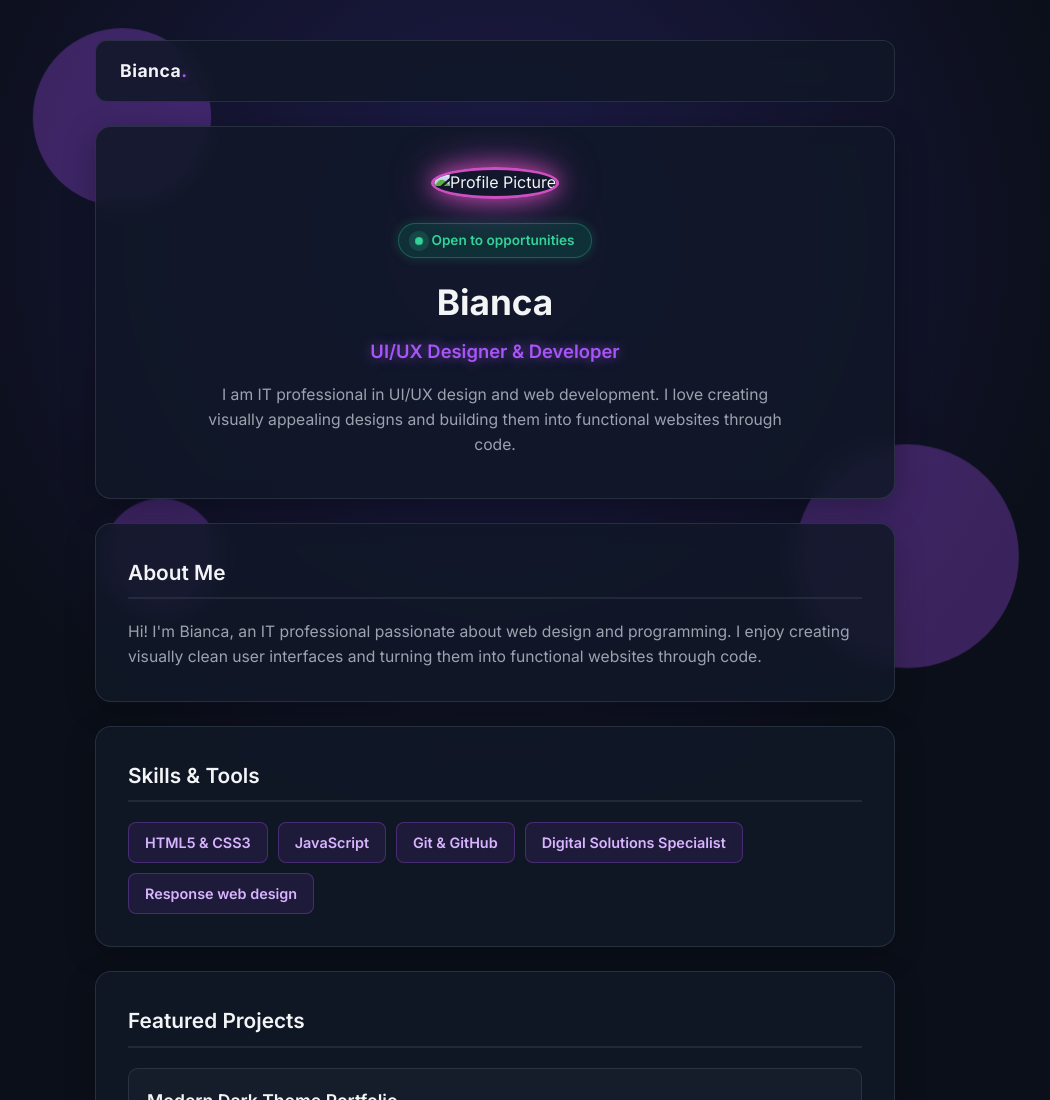
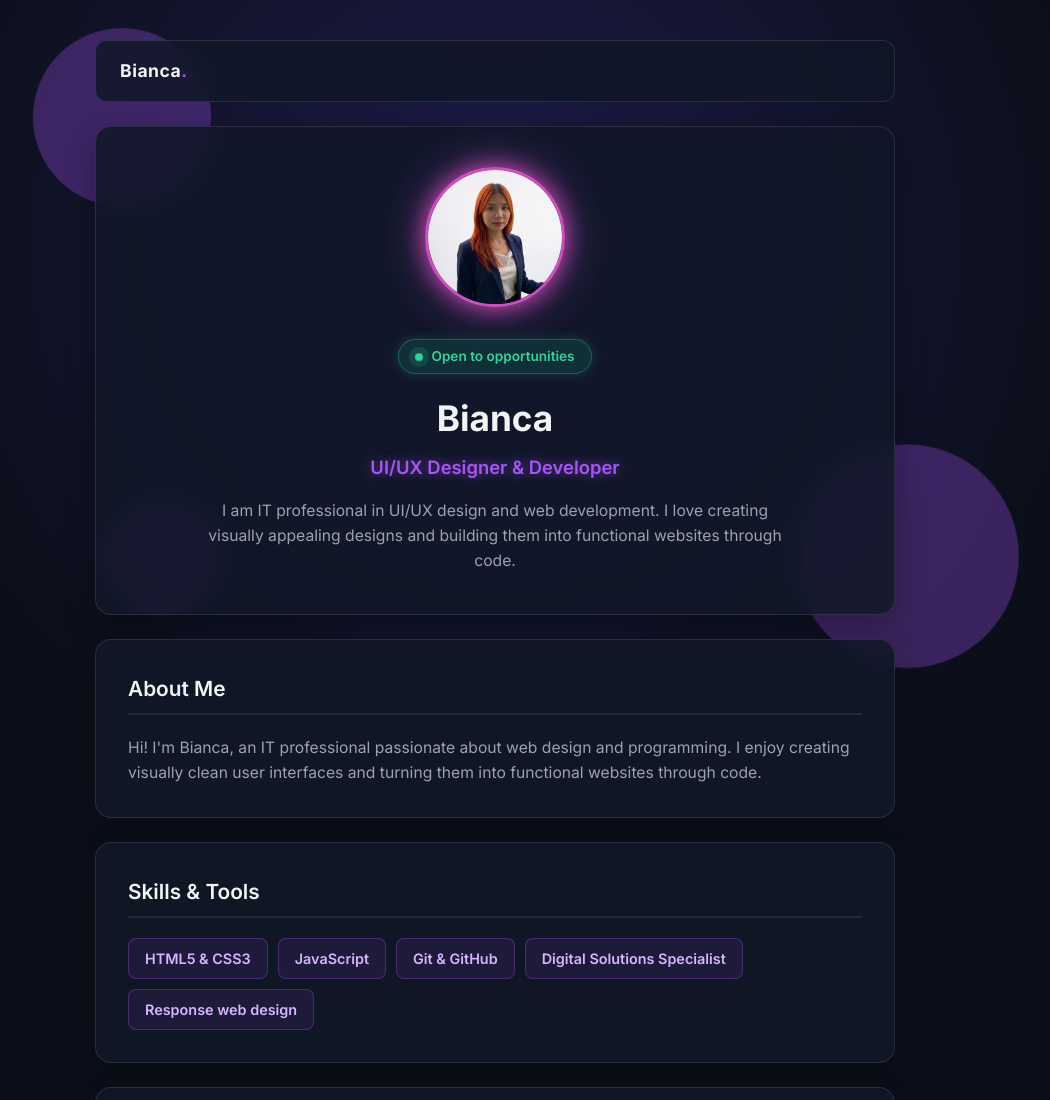
Before and after one commit to sorebiancanicole26-beep/sorebiancanicole26-beep.github, a plain HTML site: page index.html in a window 1280 px wide. Shown: the top 1100 px of the page, without its empty margins (145-1195 px from the left). Drawn offline with Linux system fonts and the light colour scheme.

Commit message:
Update index.html

```diff
--- a/index.html
+++ b/index.html
@@ -329,7 +329,7 @@
         <!-- Header / Hero -->
         <header>
             <div class="profile-container">
-                <img src=<"1791819077503.jpg" alt="Profile Picture" class="profile-img">
+                <img src="1791819077503.jpg" alt="Profile Picture" class="profile-img">
             </div>
             <span class="badge">
                 <span class="glow-dot"></span> Open to opportunities
```
